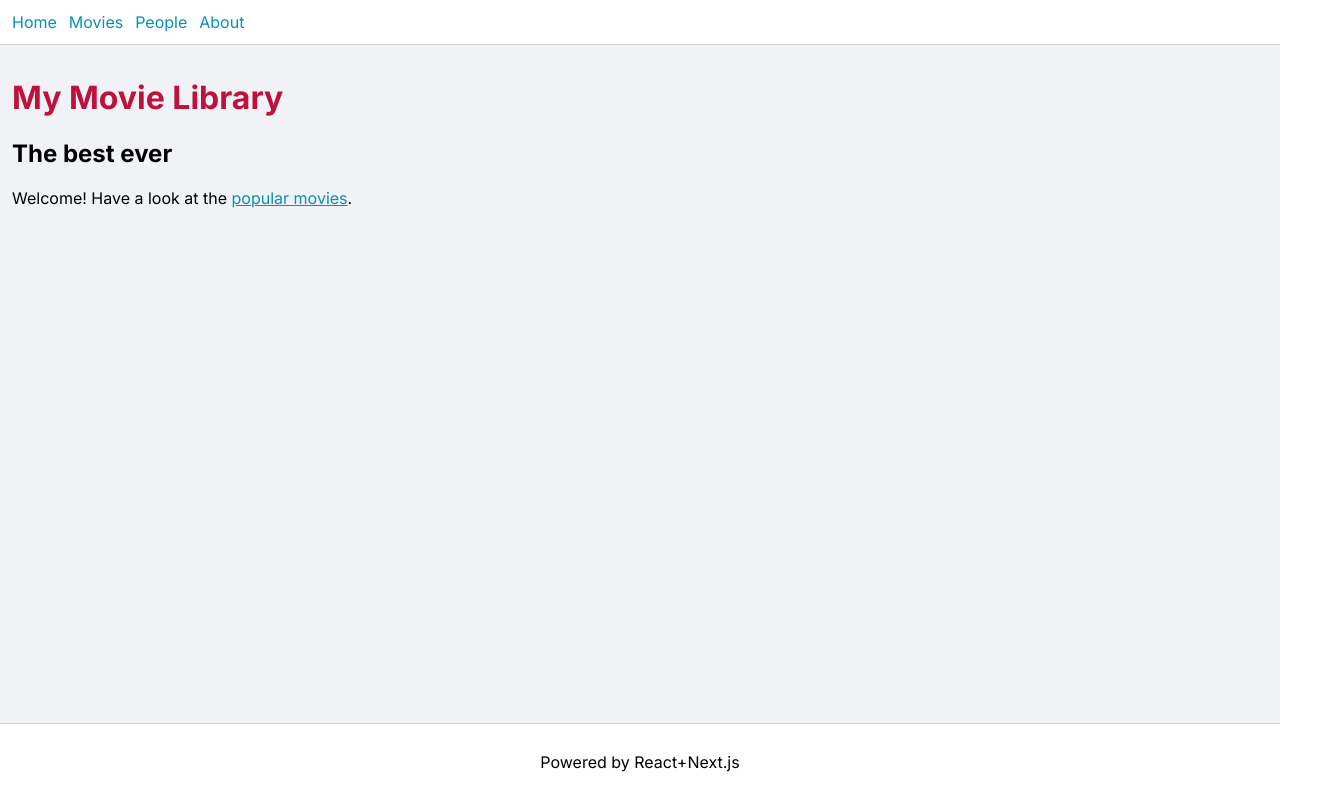
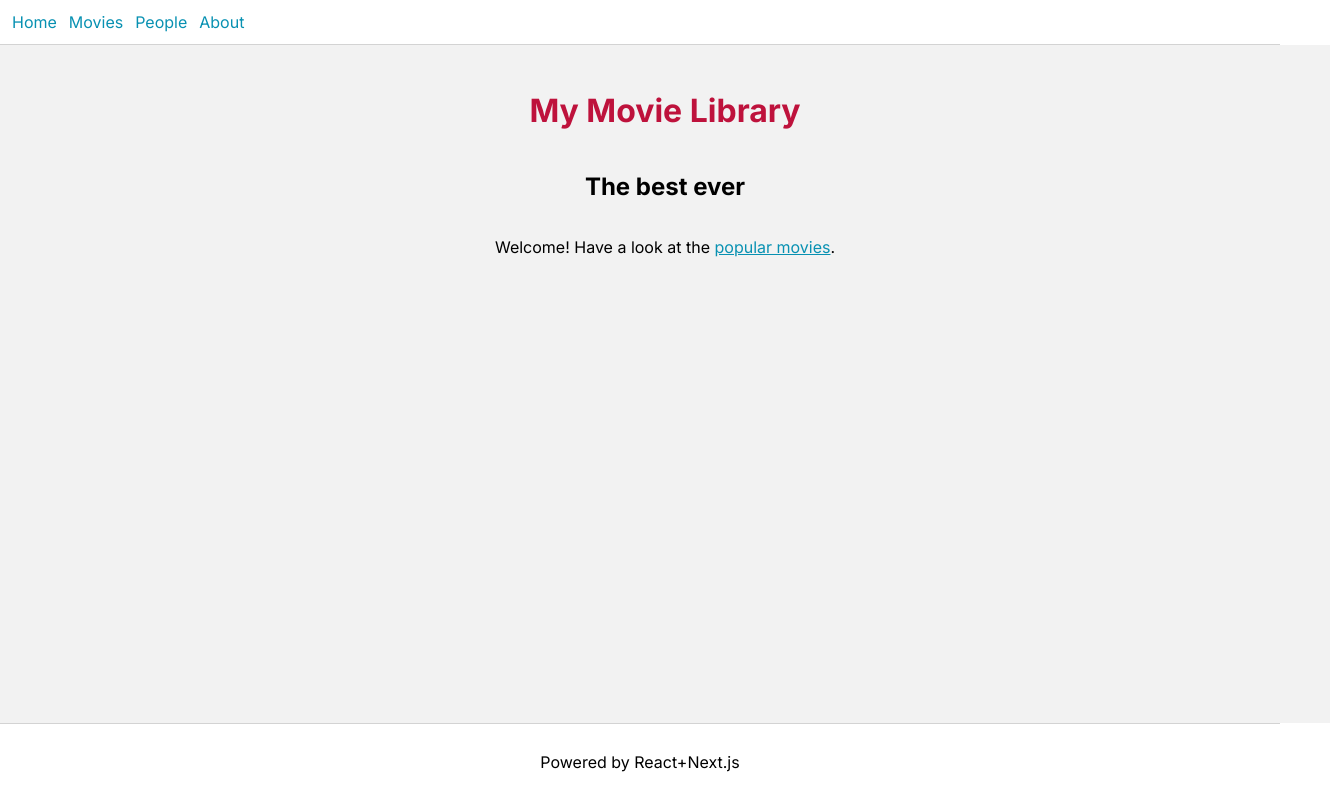
Before and after one commit to pablohennique/my-movie-library, a Next.js app: page / in a window 1280 px wide. Shown: the whole page, 1330 px wide, since content can reach past the window. Built offline with nearby package versions, Linux system fonts and the light colour scheme.

Commit message:
centered container for the main section using the layout

```diff
--- a/src/app/layout.module.css
+++ b/src/app/layout.module.css
@@ -6,9 +6,14 @@
 }
 
 .rootLayout > main {
-  padding: 12px;
+  width: 100%;
+  margin: 0 auto;
+  padding: 25px;
+  display: flex;
+  flex-direction: column;
   flex: 1;
-  background-color: #F0F2F5;
+  align-items: center;
+  background-color: #f2f2f2;
 }
 
 .rootLayout > header {
```
